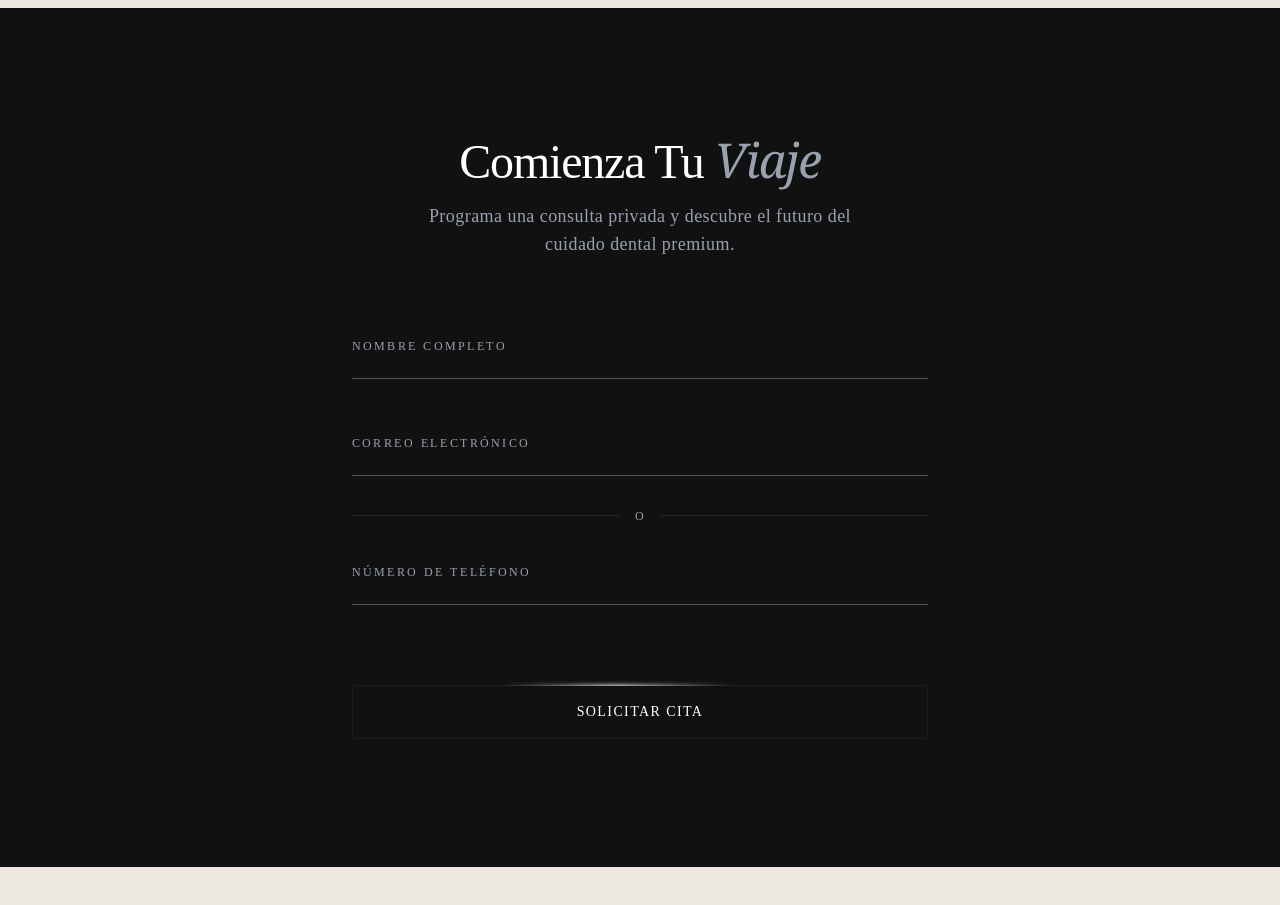
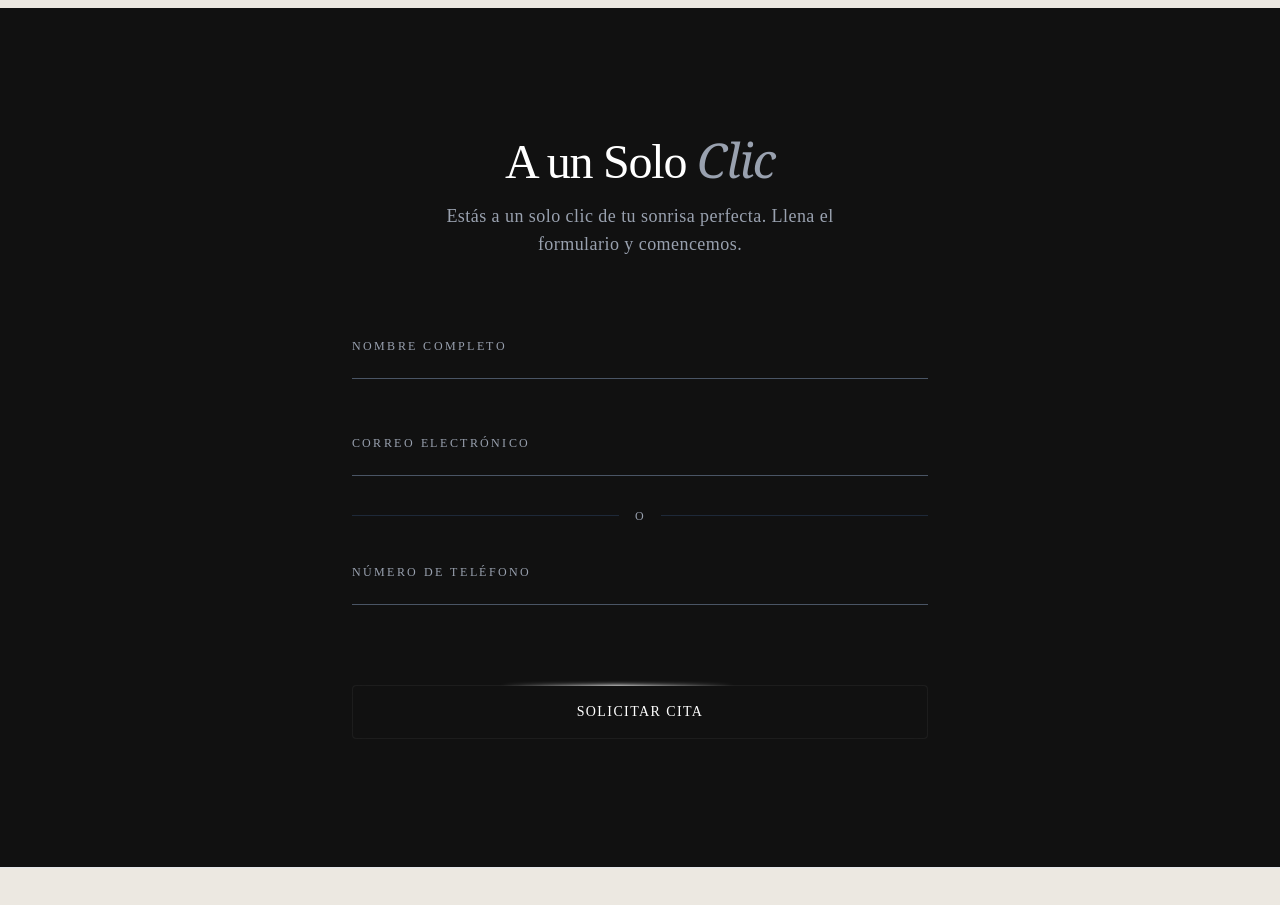
Before and after one commit to dfloresdaniel77-gif/dental-valez-demo, a Next.js app: page / in a window 1280 px wide. Shown: the part 7880-8785 px from the top of the page. Built offline with nearby package versions, Linux system fonts and the light colour scheme.

Commit message:
content: update contact form CTA to 'A un Solo Clic' emphasizing the perfect smile

```diff
--- a/src/components/demo-5.tsx
+++ b/src/components/demo-5.tsx
@@ -59,10 +59,10 @@ export default function DemoFive() {
       <div className="max-w-xl w-full mx-auto">
         <div className="text-center mb-16">
           <h2 className="text-white text-4xl md:text-5xl font-light tracking-tight mb-4">
-            Comienza Tu <span className="italic font-serif text-gray-400">Viaje</span>
+            A un Solo <span className="italic font-serif text-gray-400">Clic</span>
           </h2>
           <p className="text-gray-400 font-light text-lg tracking-wide max-w-md mx-auto">
-            Programa una consulta privada y descubre el futuro del cuidado dental premium.
+            Estás a un solo clic de tu sonrisa perfecta. Llena el formulario y comencemos.
           </p>
         </div>
 
```
